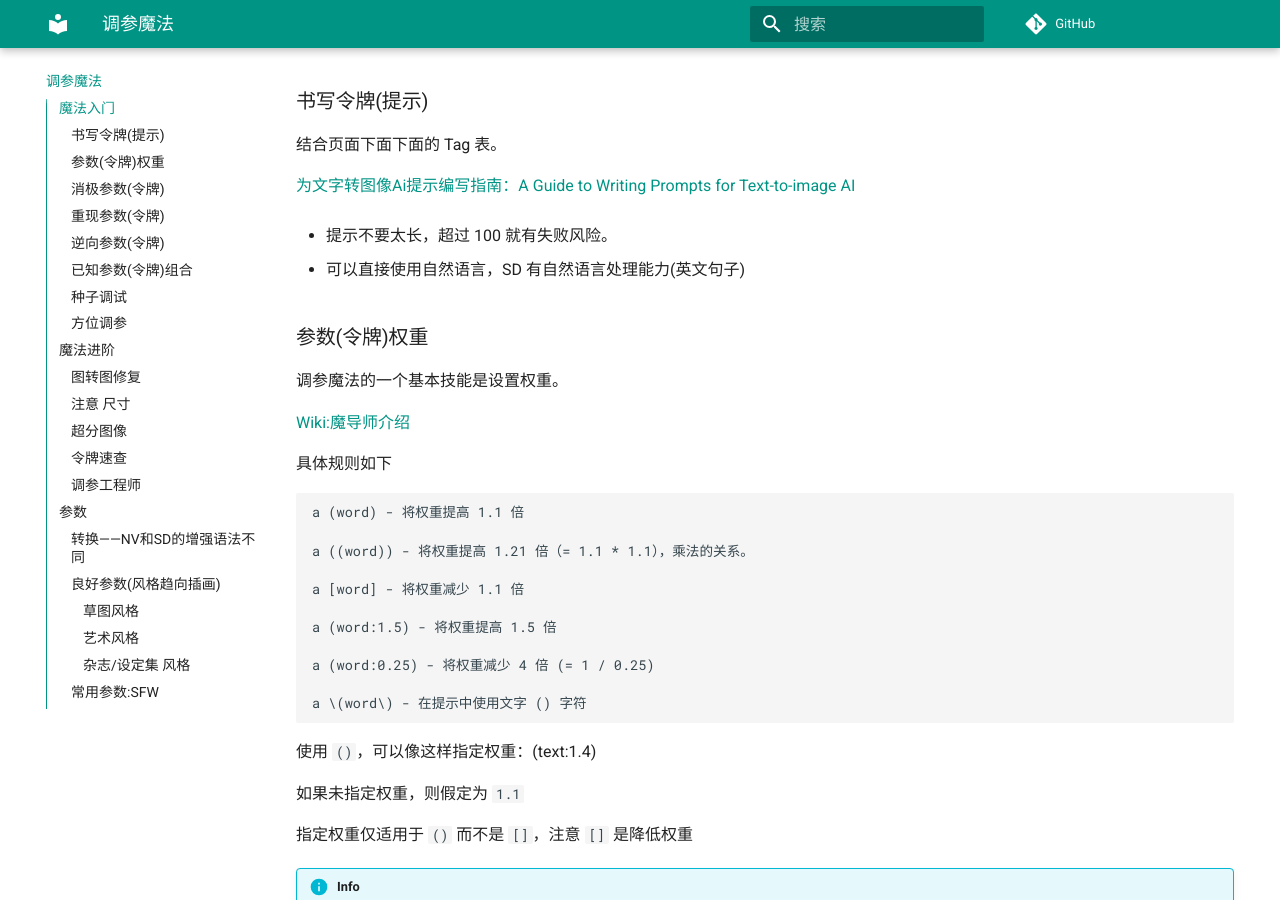
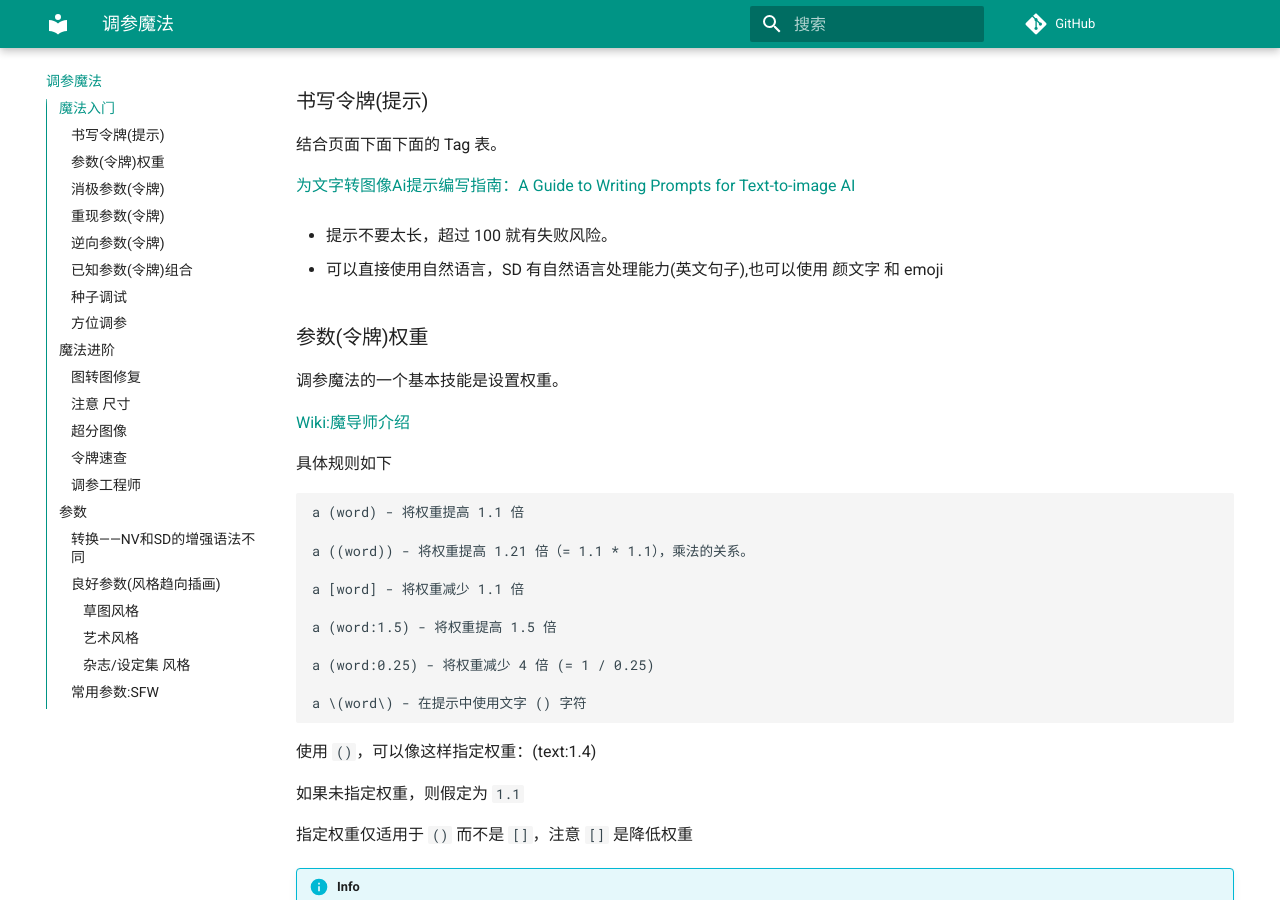
Before and after one commit to sudoskys/StableDiffusionBook, an MkDocs documentation site: the page built from docs/mofa.md, in a window 1280 px wide and 900 px high, scrolled down 316 px. Built offline with MkDocs 1.6.1 and Material for MkDocs 9.7.7, drawn with Linux system fonts in a browser that asks for light colours; comment, search, counter and statistics services are not loaded.

Commit message:
Update mofa.md

```diff
--- a/docs/mofa.md
+++ b/docs/mofa.md
@@ -14,7 +14,7 @@
 
 - 提示不要太长，超过 100 就有失败风险。
 
-- 可以直接使用自然语言，SD 有自然语言处理能力(英文句子)
+- 可以直接使用自然语言，SD 有自然语言处理能力(英文句子),也可以使用 颜文字 和 emoji
 
 ### 参数(令牌)权重
 
```
